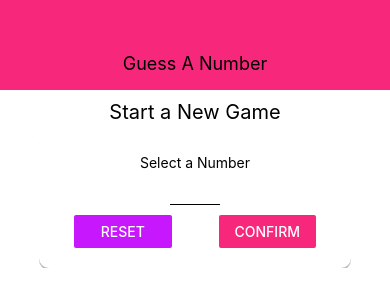
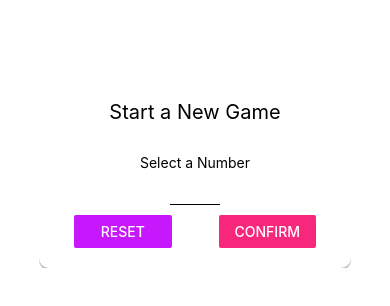
Before and after one commit to SeniorFlacko/GuessNumber, a React Native app: screen / in a window 390 px wide. Shown: the top 306 px of the page. Built offline with nearby package versions, Linux system fonts and the light colour scheme.

Commit message:
changing color and borders based on platform

```diff
--- a/components/Header.js
+++ b/components/Header.js
@@ -1,5 +1,5 @@
 import React from 'react';
-import {View, Text, StyleSheet} from 'react-native';
+import {View, Text, StyleSheet, Platform} from 'react-native';
 import Colors from '../constants/Colors';
 
 const Header = (props) => {
@@ -15,13 +15,15 @@
     width: '100%',
     height: 90,
     paddingTop: 36,
-    backgroundColor: Colors.primary,
     justifyContent: 'center',
     alignItems: 'center',
+    backgroundColor: Platform.OS === 'android' ? Colors.primary : 'white',
+    borderBottomColor: Platform.OS === 'ios' ? '#ccc' : 'transparent',
+    borderBottomWidth: Platform.OS === 'ios' ? 1 : 0,
   },
   headerTitle: {
-    color: 'black',
     fontSize: 18,
+    color: Platform.OS === 'ios' ? Colors.primary : 'white',
   },
 });
 
--- a/screens/GameOverScreen.js
+++ b/screens/GameOverScreen.js
@@ -37,6 +37,7 @@
   screen: {
     alignItems: 'center',
     justifyContent: 'center',
+    paddingVertical: 10,
   },
   imageContainer: {
     width: Dimensions.get('window').width * 0.7,
```
